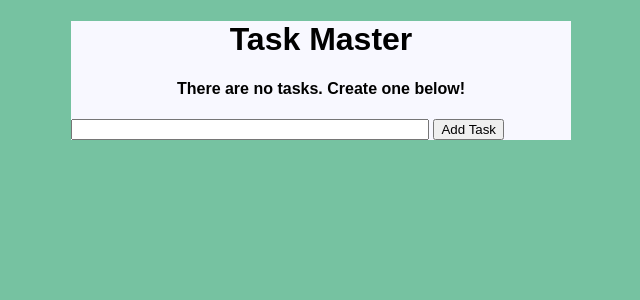
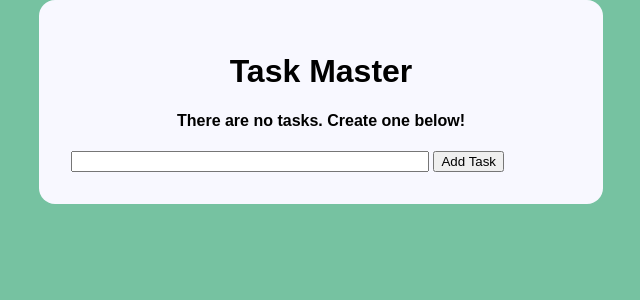
Before and after one commit to trigg8/Flask_TaskMaster, a Flask app: page / in a window 1280 px wide. Shown: the top 300 px of the page, without its empty margins (319-959 px from the left). Run offline with Flask 2, Linux system fonts and the light colour scheme; data that the repository does not hold is empty.

Commit message:
small changes

```diff
--- a/static/css/main.css
+++ b/static/css/main.css
@@ -8,6 +8,8 @@ body, html {
     margin: 0 auto;
     width: 500px;
     background-color: ghostwhite;
+    padding: 2rem;
+    border-radius: 1em;
 }
 
 table, td, th {
```
